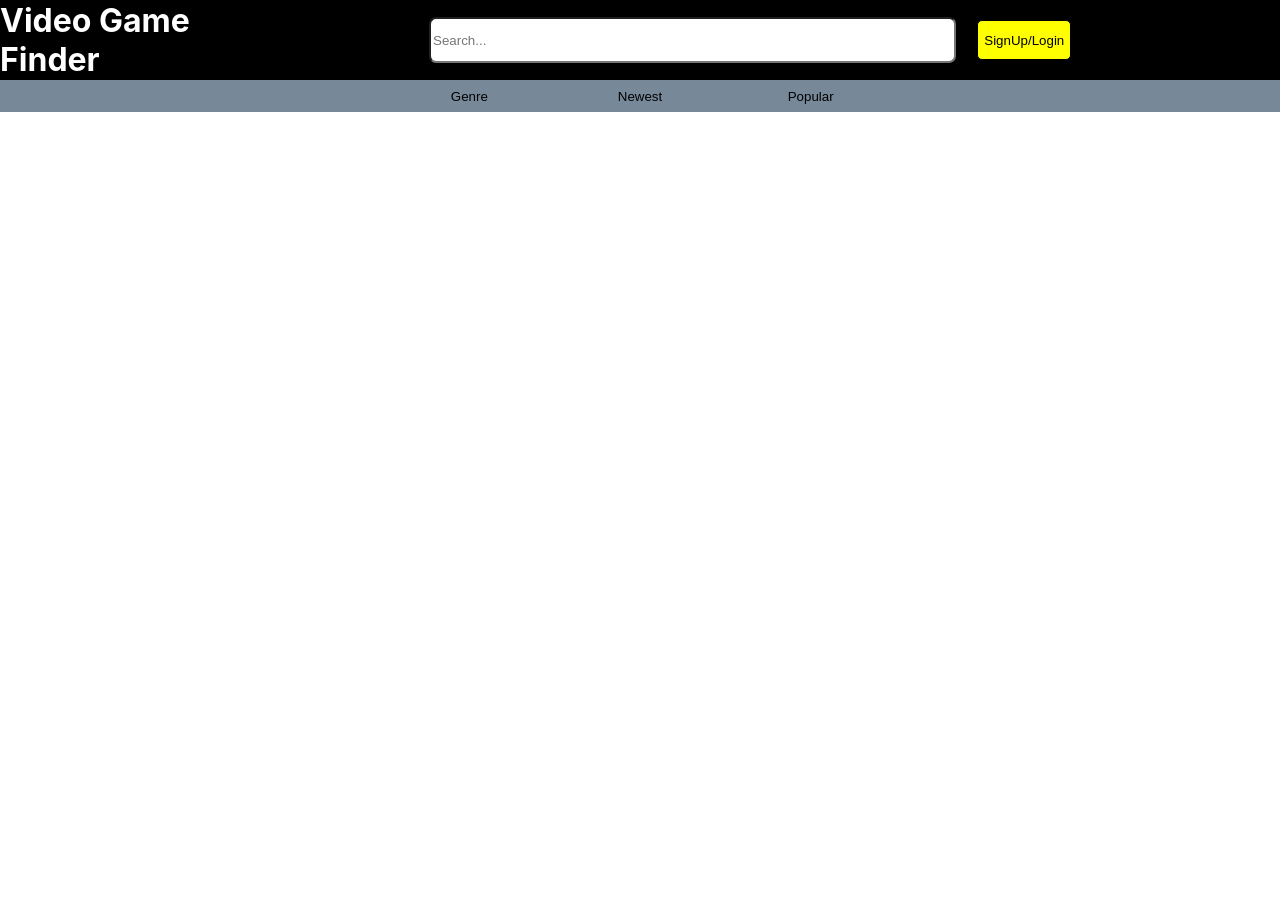
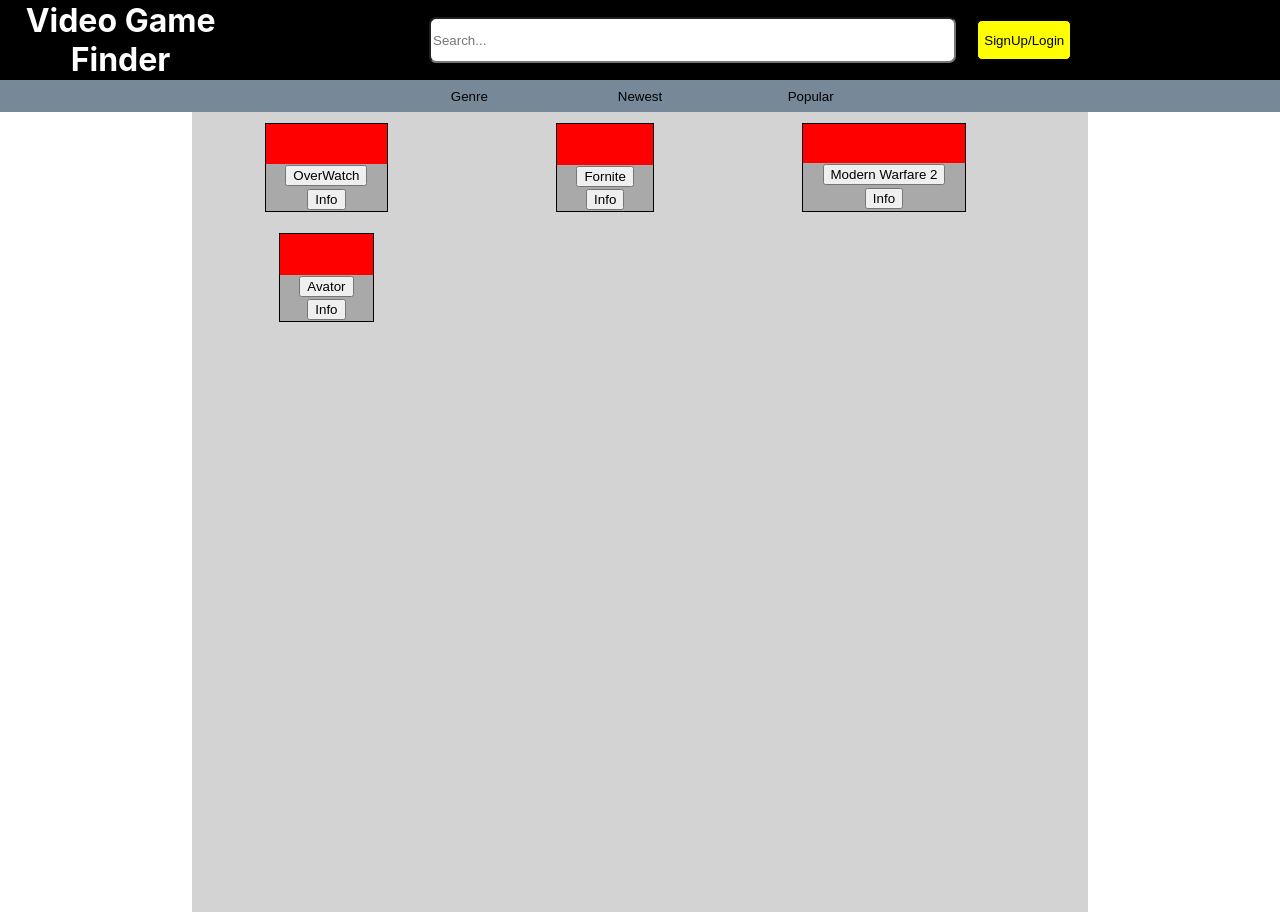
Before and after one commit to RichardChiqui/VideoGameSearch, a React (Create React App) app: page / in a window 1280 px wide. Before the commit the page ends 800 px from the top, so only its background shows below. Built offline with nearby package versions, Linux system fonts and the light colour scheme.

Commit message:
setting up gridlayout with 4 cards

```diff
--- a/src/HomePage.tsx
+++ b/src/HomePage.tsx
@@ -4,6 +4,7 @@
 
 import CategoriesTab from './CategoriesNavBar';
 import HeaderNavBar from './HeaderNavBar';
+import SearchResults from './SearchResults';
 
 
 export default function HomePage(){
@@ -14,6 +15,8 @@
 
          <HeaderNavBar/>
          <CategoriesTab/>
+         <SearchResults/>
+
         </div>
     )
 
--- a/src/SearchResultItem.tsx
+++ b/src/SearchResultItem.tsx
@@ -13,8 +13,11 @@
 
     return(
          <div className='search-results-item'>
-          <button>{props.gameName}</button>
-          <button>Info</button>
+          <div className='button-container'>
+            <button className='searchResults-btn'>{props.gameName}</button>
+            <button className='searchResults-btn'>Info</button>
+          </div>
+
 
 
 
--- a/src/SearchResults.tsx
+++ b/src/SearchResults.tsx
@@ -13,6 +13,7 @@
         { id: 1, name: "OverWatch" },
         { id: 2, name: "Fornite" },
         { id: 3, name: "Modern Warfare 2" },
+        { id: 4, name: "Avator"}
       ];
     return(
          <div className='search-results'>
--- a/src/index.css
+++ b/src/index.css
@@ -80,6 +80,7 @@
 .homePage{
   height: 100vh;
   width: 100%;
+  text-align: center;
 }
 .category-container{
   display: flex;
@@ -117,3 +118,38 @@
   height: 100%;
   width: 100%;
 }
+.search-results .search-results-item{
+  border: 1px solid black;
+  max-width: 100%; /* Ensure content doesn't exceed grid item width */
+  max-height: 100%;
+  background-color: red;
+  display: flex;
+  flex-direction: column-reverse;
+  /* justify-content: space-between; */
+  margin-top: 4%;
+  box-sizing: border-box;
+  /* flex: 1; */
+}
+.search-results{
+  background-color: lightgray;
+  width: 70%;
+  height: 100vh;
+  display: grid;
+  justify-items: center; /* Centers items horizontally */
+  grid-template-columns: repeat(3, minmax(20%, 30%)); /* Adjusted percentages for smaller cells */
+  grid-template-rows: repeat(3, minmax(50px, 100px)); /* Adjusted heights for smaller cells */
+  gap: 10px;
+  margin: 0 auto; /* Center horizontally */
+}
+
+.button-container{
+  width: 100%;
+  background-color: darkgray;
+  margin-left: auto
+
+}
+
+.searchResults-btn{
+  margin: 1%;
+  margin-left: 1%;
+}
```
